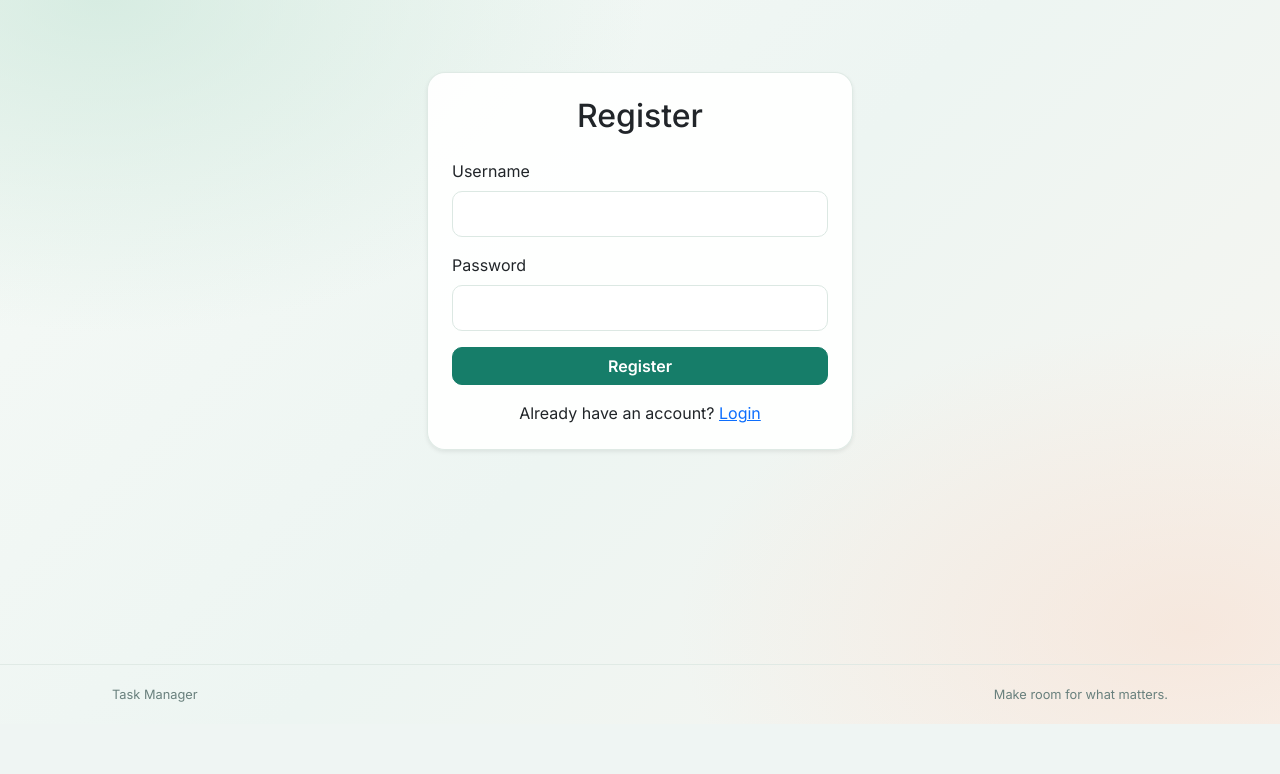
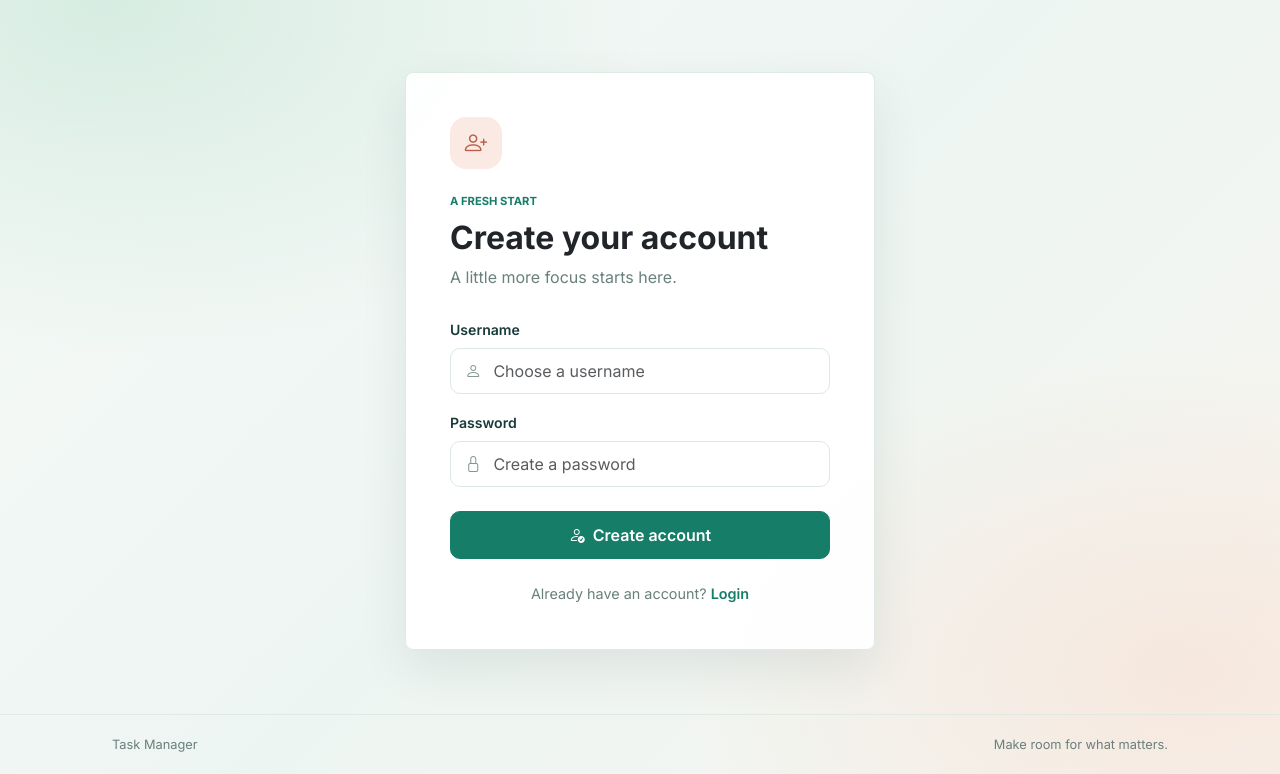
Before and after one commit to MohitGoel109/Devops-capstone-taskmanager, a Flask app: page /register in a window 1280 px wide. Shown: the part 76-850 px from the top of the page. Before the commit the page ends 800 px from the top, so only its background shows below. Run offline with Flask 3, Linux system fonts and the light colour scheme.

Commit message:
feat: redesign login and register pages

```diff
--- a/app/static/css/style.css
+++ b/app/static/css/style.css
@@ -128,9 +128,108 @@ body {
 
 .card {
   border: 1px solid rgba(220, 232, 227, 0.9);
-  border-radius: 18px;
+  border-radius: 8px;
   background: var(--surface);
   box-shadow: var(--shadow);
+}
+
+.auth-layout {
+  width: min(100%, 470px);
+  margin: 0 auto;
+}
+
+.auth-card {
+  overflow: hidden;
+  border-radius: 8px;
+}
+
+.auth-card .card-body {
+  padding: clamp(1.5rem, 6vw, 2.75rem);
+}
+
+.auth-icon {
+  display: grid;
+  width: 52px;
+  height: 52px;
+  margin-bottom: 1.5rem;
+  place-items: center;
+  border-radius: 16px;
+  color: var(--green);
+  background: #e6f3ed;
+  font-size: 1.4rem;
+}
+
+.auth-icon-warm {
+  color: #b75d47;
+  background: #faeae3;
+}
+
+.eyebrow {
+  margin-bottom: 0.55rem;
+  color: var(--green);
+  font-size: 0.7rem;
+  font-weight: 700;
+}
+
+.auth-title {
+  margin-bottom: 0.5rem;
+  font-size: 2rem;
+  font-weight: 700;
+}
+
+.auth-intro {
+  margin-bottom: 1.75rem;
+  color: var(--muted);
+}
+
+.auth-error {
+  border: 0;
+  border-radius: 10px;
+  font-size: 0.9rem;
+}
+
+.form-label {
+  color: var(--ink);
+  font-size: 0.88rem;
+  font-weight: 600;
+}
+
+.input-icon-wrap {
+  position: relative;
+}
+
+.input-icon-wrap > i {
+  position: absolute;
+  z-index: 2;
+  top: 50%;
+  left: 0.95rem;
+  color: #829590;
+  transform: translateY(-50%);
+}
+
+.input-icon-wrap .form-control {
+  padding-left: 2.65rem;
+}
+
+.auth-submit {
+  min-height: 48px;
+}
+
+.auth-switch {
+  margin-top: 1.5rem;
+  color: var(--muted);
+  font-size: 0.9rem;
+  text-align: center;
+}
+
+.auth-switch a {
+  color: var(--green);
+  font-weight: 600;
+  text-decoration: none;
+}
+
+.auth-switch a:hover {
+  text-decoration: underline;
 }
 
 @media (max-width: 575.98px) {
@@ -146,6 +245,10 @@ body {
     padding-top: 1.75rem;
   }
 
+  .auth-title {
+    font-size: 1.55rem;
+  }
+
   .app-footer .container {
     justify-content: center !important;
     text-align: center;
--- a/app/templates/register.html
+++ b/app/templates/register.html
@@ -1,29 +1,39 @@
 {% extends 'base.html' %}
+{% block title %}Register | Task Manager{% endblock %}
 {% block content %}
-<div class="row justify-content-center">
-  <div class="col-md-5">
-    <div class="card shadow-sm">
-      <div class="card-body p-4">
-        <h2 class="mb-4 text-center">Register</h2>
-        {% if error %}
-        <div class="alert alert-danger">{{ error }}</div>
-        {% endif %}
-        <form method="post">
-          <div class="mb-3">
-            <label for="username" class="form-label">Username</label>
-            <input type="text" class="form-control" name="username" id="username" required>
+<div class="auth-layout">
+  <section class="card auth-card">
+    <div class="card-body">
+      <div class="auth-icon auth-icon-warm"><i class="bi bi-person-plus" aria-hidden="true"></i></div>
+      <p class="eyebrow">A FRESH START</p>
+      <h1 class="auth-title">Create your account</h1>
+      <p class="auth-intro">A little more focus starts here.</p>
+      {% if error %}
+      <div class="alert alert-danger auth-error" role="alert">
+        <i class="bi bi-exclamation-circle me-2" aria-hidden="true"></i>{{ error }}
+      </div>
+      {% endif %}
+      <form method="post">
+        <div class="mb-3">
+          <label for="username" class="form-label">Username</label>
+          <div class="input-icon-wrap">
+            <i class="bi bi-person" aria-hidden="true"></i>
+            <input type="text" class="form-control{% if error %} is-invalid{% endif %}" name="username" id="username" autocomplete="username" placeholder="Choose a username" required aria-invalid="{{ 'true' if error else 'false' }}">
           </div>
-          <div class="mb-3">
-            <label for="password" class="form-label">Password</label>
-            <input type="password" class="form-control" name="password" id="password" required>
+        </div>
+        <div class="mb-4">
+          <label for="password" class="form-label">Password</label>
+          <div class="input-icon-wrap">
+            <i class="bi bi-lock" aria-hidden="true"></i>
+            <input type="password" class="form-control{% if error %} is-invalid{% endif %}" name="password" id="password" autocomplete="new-password" placeholder="Create a password" required aria-invalid="{{ 'true' if error else 'false' }}">
           </div>
-          <button type="submit" class="btn btn-success w-100">Register</button>
-        </form>
-        <p class="mt-3 mb-0 text-center">
-          Already have an account? <a href="{{ url_for('login') }}">Login</a>
-        </p>
-      </div>
+        </div>
+        <button type="submit" class="btn btn-primary w-100 auth-submit">
+          <i class="bi bi-person-check me-2" aria-hidden="true"></i>Create account
+        </button>
+      </form>
+      <p class="auth-switch mb-0">Already have an account? <a href="{{ url_for('login') }}">Login</a></p>
     </div>
-  </div>
+  </section>
 </div>
 {% endblock %}
```
Also changed, not shown: app/templates/login.html (+32 -22 lines).
